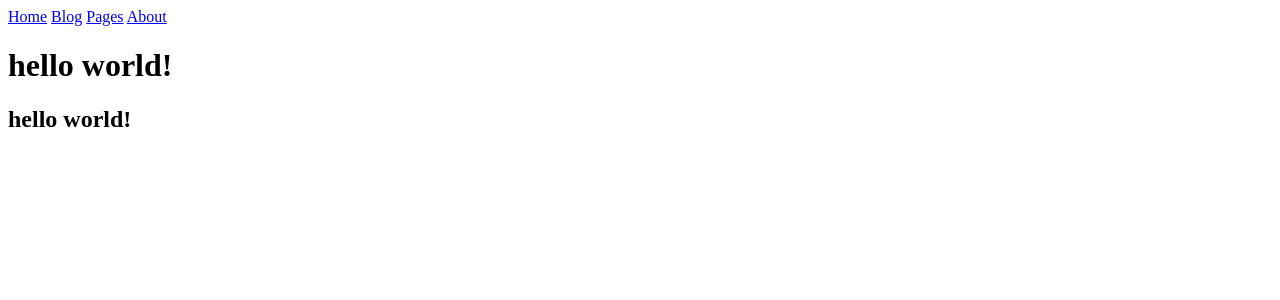
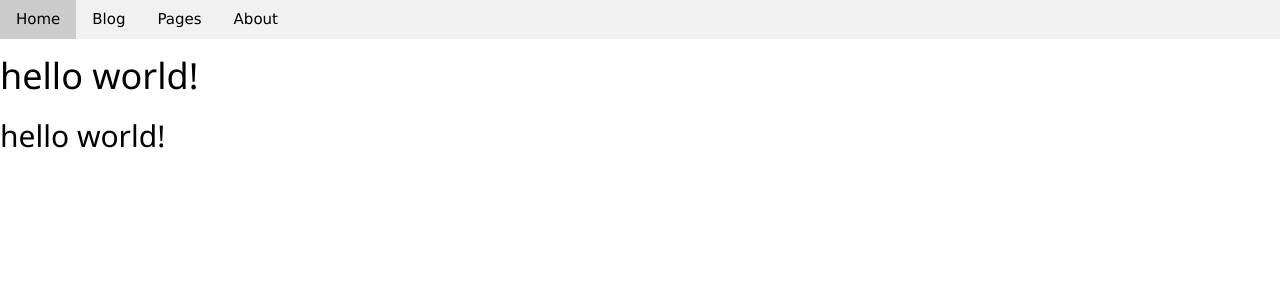
Before and after one commit to 72db/72db.github.io, a Jekyll site: the page built from docs/index.html, in a window 1280 px wide. Shown: the top 300 px of the page. Built offline with Jekyll 4.4.1, drawn with Linux system fonts in a browser that asks for light colours.

Commit message:
Update head.html

```diff
--- a/docs/_includes/head.html
+++ b/docs/_includes/head.html
@@ -1,3 +1,4 @@
 <meta charset="utf-8">
 <title>{{ page.title }}</title>
 <link rel="stylesheet" href="/assets/css/styles.css">
+<link rel="stylesheet" href="/assets/css/w3.css">
```
